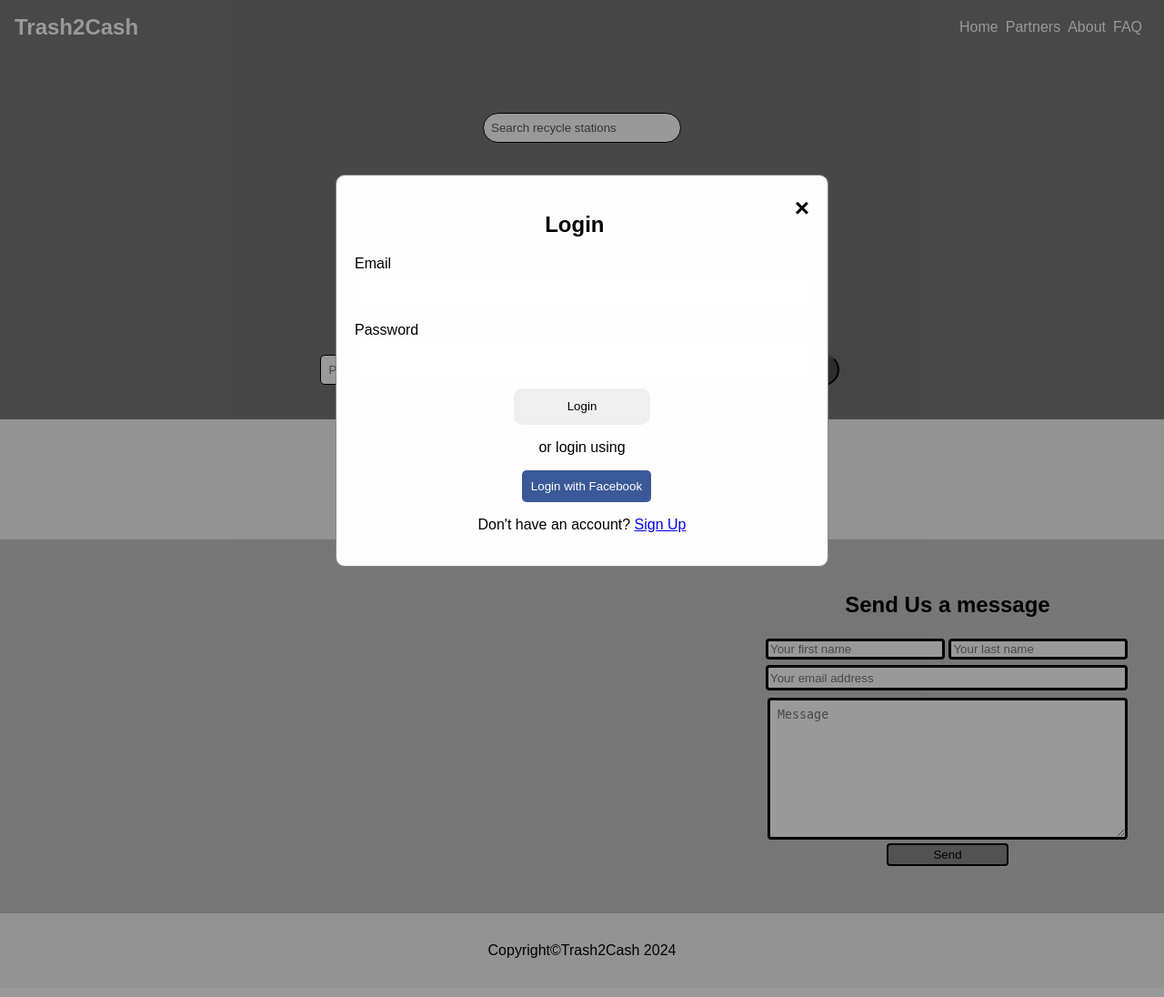
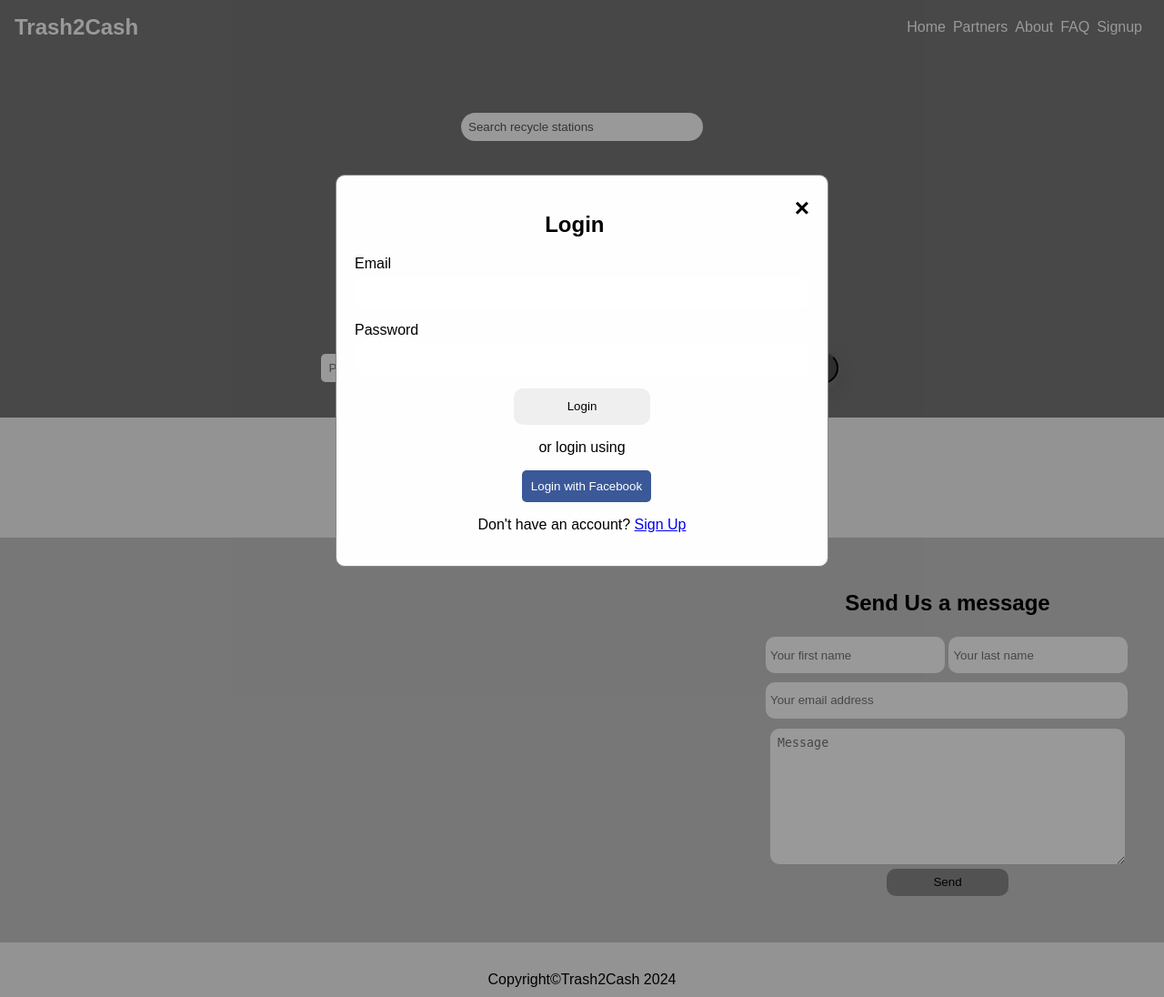
Before and after one commit to mmoh-i/Trash2Cash, a Flask app: page / in a window 1280 px wide. Shown: the whole page at 91% size. Run offline with Flask 3, Linux system fonts and the light colour scheme; some libraries are stand-ins or nearby versions.

Commit message:
Signup/Login

```diff
--- a/static/css/styles.css
+++ b/static/css/styles.css
@@ -60,13 +60,13 @@ main {
 }
 
 .search-bar {
-    width: 200px;
+    width: 250px;
     padding: 0.5rem;
     margin-top: 2rem;
     margin-bottom: 1rem;
     background-color: #fff;
     color: #000;
-    border: 1px solid #000;
+    border:none;
     border-radius: 25px;
     position: relative;
 }
@@ -118,7 +118,7 @@ main {
     padding: 0.5rem;
     background-color: #fff;
     color: #000;
-    border: 1px solid #000;
+    border: none;
     border-radius: 5px;
 }
 
@@ -161,31 +161,34 @@ float: right;
 }
 .inner-form1 {
     width: 100%;
-    padding: 0.2em 0;
+    padding: 0.4em 0;
 }
 #inner-form input {
     width: 187px;
+    height: 30px;
     margin: 0.2rem 0;
     background-color: #fff;
     color: #000;
-    border: solid #000;
-    border-radius: 4px;
+    border-radius: 10px;
+    border: none;
+    padding: 5px;
 }
 .inner-form1 input {
     width: 97%;
     margin: 0;
-    height: 20px;
-    border: solid;
-    border-radius: 4px;
+    height: 30px;
+    border-radius: 10px;
+    border: none;
+    padding: 5px;
 }
 .contact-section textarea {
     width: 374px;
     padding: 0.5rem;
     margin: 0.3rem 0;
+    border:none;
     background-color: #fff;
     color: #000;
-    border: solid #000;
-    border-radius: 4px;
+    border-radius: 10px;
 }
 
 .contact-section textarea {
@@ -194,11 +197,11 @@ float: right;
 .contact-section button {
     background-color: #8a8888;
     color: #000;
-    border: 2px solid #000;
-    border-radius: 4px;
-    height: 25px;
+    border-radius: 10px;
+    height: 30px;
     width: 10em;
     margin-bottom: 1em;
+    border: none;
 }
 
 footer {
--- a/templates/index.html
+++ b/templates/index.html
@@ -19,7 +19,8 @@
                 <li><a href="#">Home</a></li>
                 <li><a href="#">Partners</a></li>
                 <li><a href="#">About</a></li>
-                <li><a href="/signup">FAQ</a></li>
+                <li><a href="#">FAQ</a></li>
+                <li><a href="/signup">Signup</a></li>
             </ul>
             <a href="javascript:void(0)" class="icon" onclick="toggleMenu()">
                 <i class="fa fa-bars"></i>
```
